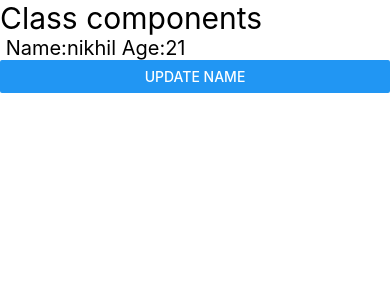
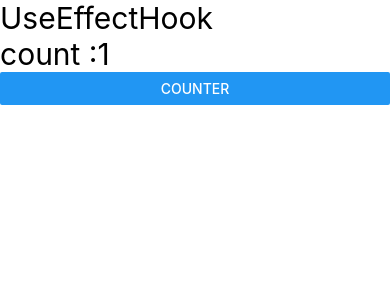
Before and after one commit to bhattk64/React-Native-Practice, a React Native app: screen / in a window 390 px wide. Shown: the top 300 px of the page. Built offline with nearby package versions, Linux system fonts and the light colour scheme.

Commit message:
life cycle method-useEffect hook for mounting phase

```diff
--- a/App.jsx
+++ b/App.jsx
@@ -2,7 +2,8 @@
 // import {Text,View,Button}from 'react-native'
 // import First from './src/components/First'
 import {View} from 'react-native'
-import ClassComponenets from './src/components/ClassComponenets'
+import UseEffectHook from './src/components/UseEffectHook'
+// import ClassComponenets from './src/components/ClassComponenets'
 // import Grid from './src/components/Grid'
 // import LoginForm from './src/components/LoginForm'
 // import ContactListScreen from './src/screens/Contact/ContactListScreen'
@@ -34,7 +35,8 @@
     {/* <LoginForm/> */}
     {/* <ContactListScreen/> */}
     {/* <Grid/> */}
-     <ClassComponenets/>
+     {/* <ClassComponenets/> */}
+     <UseEffectHook/>
     </View>
 
 
--- /dev/null
+++ b/src/components/UseEffectHook.jsx
@@ -0,0 +1,20 @@
+import { View, Text, Button } from 'react-native'
+import React, { useEffect, useState } from 'react'
+import UseStateHooks from './UseStateHooks'
+
+const UseEffectHook = () => {
+    const [count,setCount]=useState(1);
+    useEffect(()=>{
+        console.log('API calling')
+    },[])
+  return (
+    <View>
+      <Text style={{fontSize:30}}>UseEffectHook</Text>
+      <Text style={{fontSize:30}}>count :{count}</Text>
+      <Button title='Counter'onPress={()=>setCount(count+1)}
+      />
+    </View>
+  )
+}
+
+export default UseEffectHook
```
